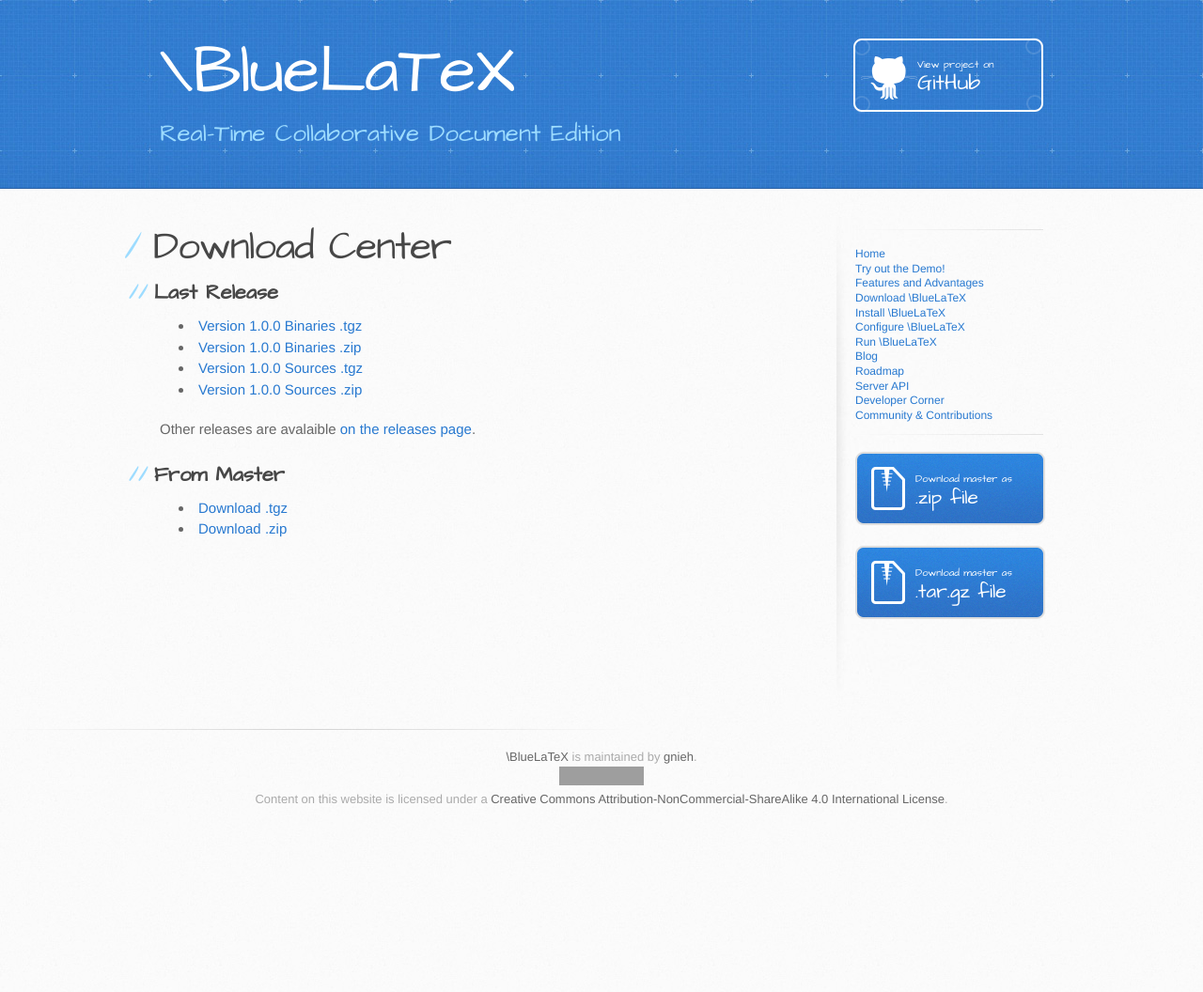
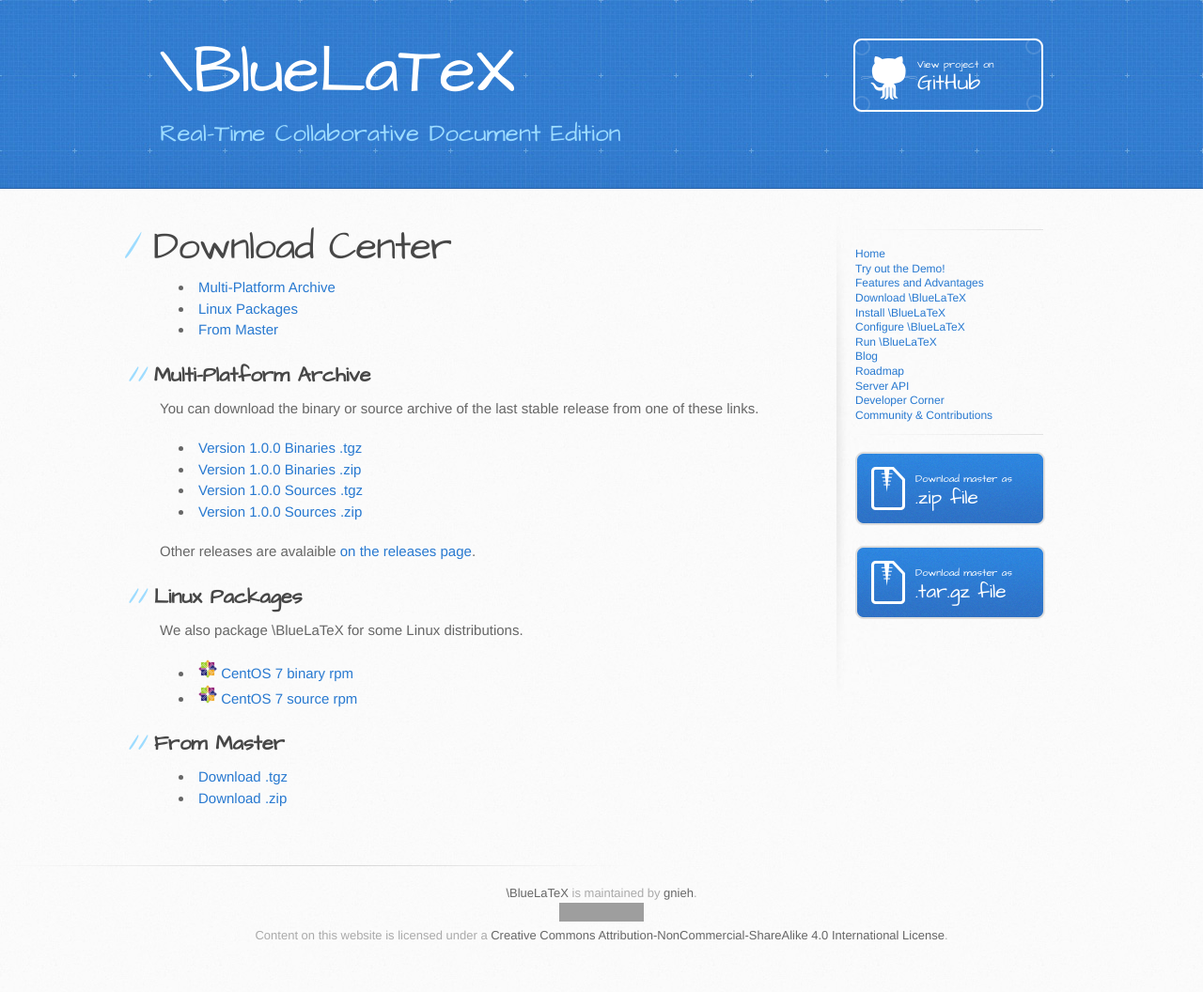
Before and after one commit to jeromedrouet/bluelatex-website, a Jekyll site: the page built from download/index.markdown, in a window 1280 px wide. Shown: the whole page at 94% size. Built offline with Jekyll 4.4.1, drawn with Linux system fonts in a browser that asks for light colours; before the commit the page ends 911 px from its top, so only the background shows below that; grey boxes are pictures that could not be loaded.

Commit message:
Add link to CentOS 7 rpm

```diff
--- a/download/index.markdown
+++ b/download/index.markdown
@@ -5,9 +5,15 @@
 
 Download Center
 ===============
+{:.no_toc}
 
-Last Release
-------------
+* Content
+{:toc}
+
+Multi-Platform Archive
+----------------------
+
+You can download the binary or source archive of the last stable release from one of these links.
 
  - [Version 1.0.0 Binaries .tgz](https://github.com/gnieh/bluelatex/releases/download/v1.0.0/bluelatex-1.0.0.tgz)
  - [Version 1.0.0 Binaries .zip](https://github.com/gnieh/bluelatex/releases/download/v1.0.0/bluelatex-1.0.0.zip)
@@ -16,6 +22,14 @@
 
 Other releases are avalaible [on the releases page](https://github.com/gnieh/bluelatex/releases/).
 
+Linux Packages
+--------------
+
+We also package \BlueLaTeX for some Linux distributions.
+
+ - ![CentOS logo](/images/centos.png) [CentOS 7 binary rpm](http://ares.ptitoliv.net/bluelatex/bluelatex-1.0.0-1.el7.centos.x86_64.rpm)
+ - ![CentOS logo](/images/centos.png) [CentOS 7 source rpm](http://ares.ptitoliv.net/bluelatex/bluelatex-1.0.0-1.el7.centos.src.rpm)
+
 From Master
 -----------
 
```
Also changed, not shown: images/centos.png (added).
